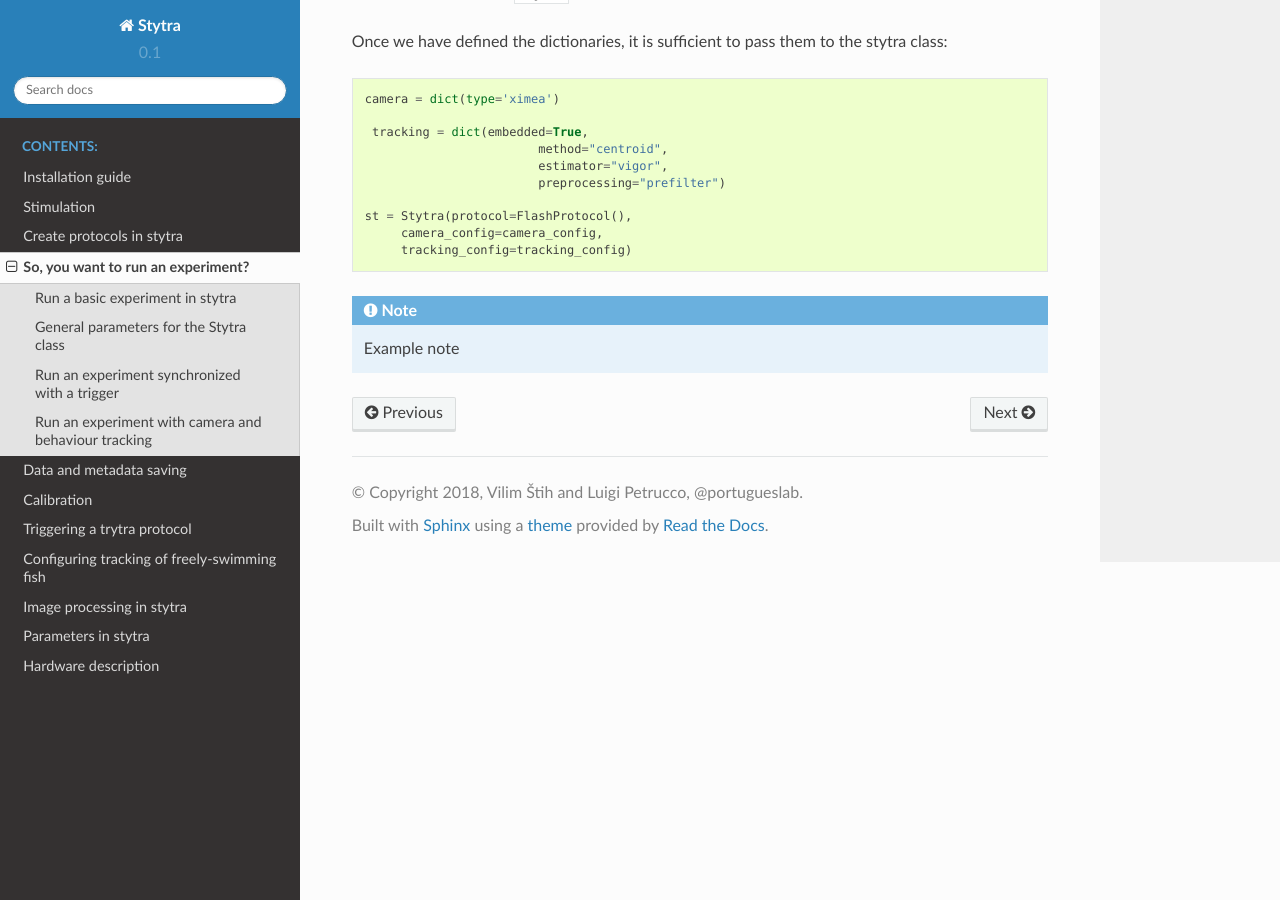
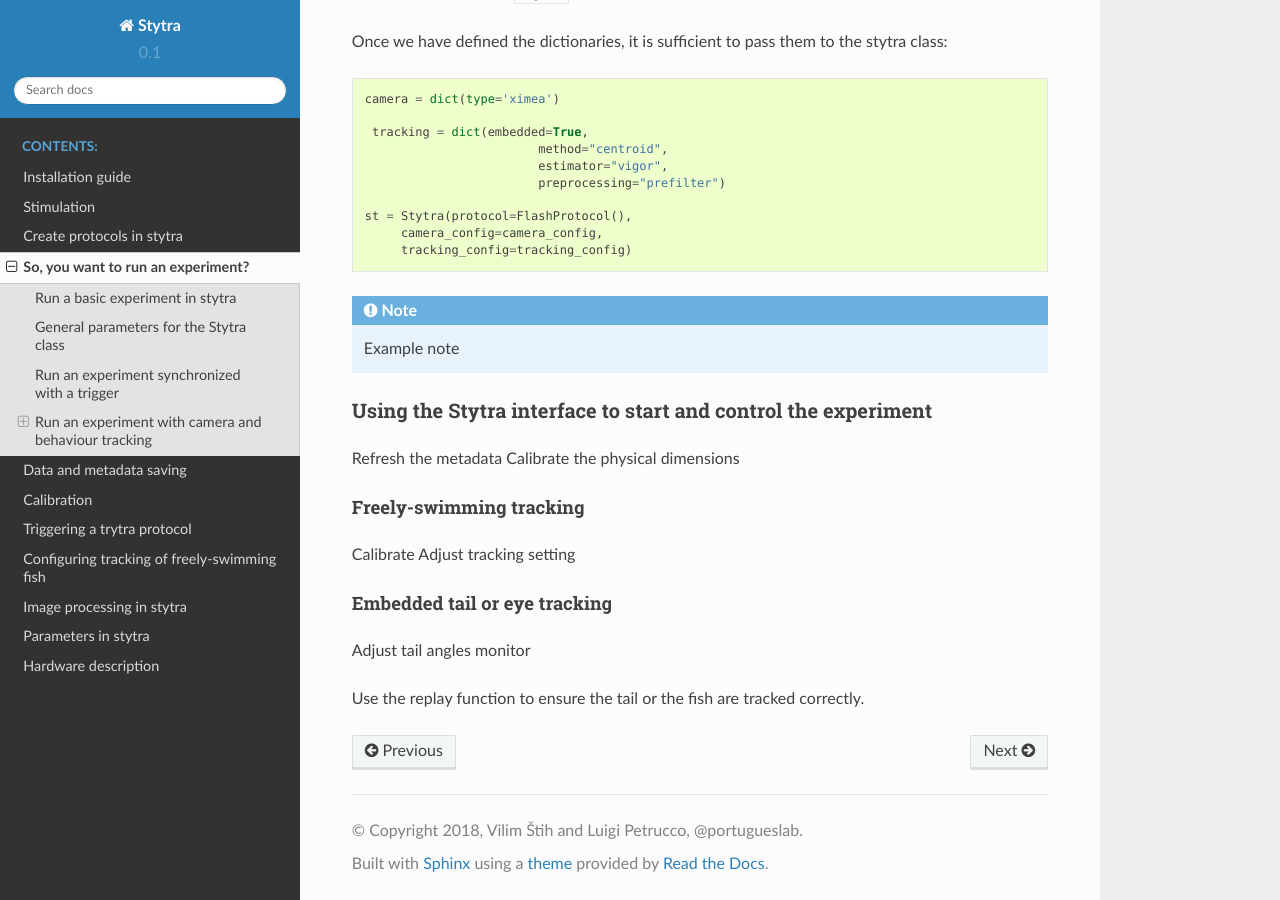
Before and after one commit to portugueslab/stytra, a Sphinx documentation site: the page built from docs/source/running_experiments.rst, in a window 1280 px wide and 900 px high, scrolled down 2255 px. Built offline with Sphinx 7.4.7 and the Read the Docs theme 2.0.0, drawn with Linux system fonts in a browser that asks for light colours.

```diff
--- a/docs/source/running_experiments.rst
+++ b/docs/source/running_experiments.rst
@@ -123,3 +123,22 @@ stytra class::
 
 .. Note::
    Example note
+
+Using the Stytra interface to start and control the experiment
+______________________________________________________________
+
+Refresh the metadata
+Calibrate the physical dimensions
+
+Freely-swimming tracking
+........................
+
+Calibrate
+Adjust tracking setting
+
+Embedded tail or eye tracking
+.............................
+
+Adjust tail angles monitor
+
+Use the replay function to ensure the tail or the fish are tracked correctly.
```
Also changed, not shown: 3 other files.
